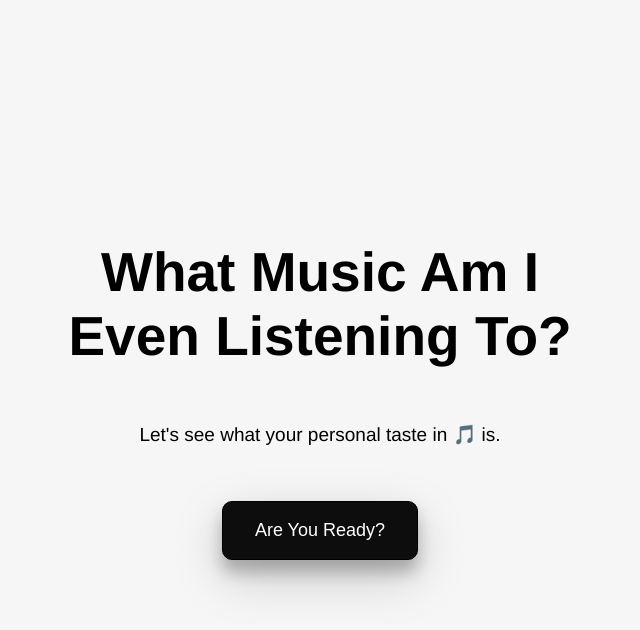
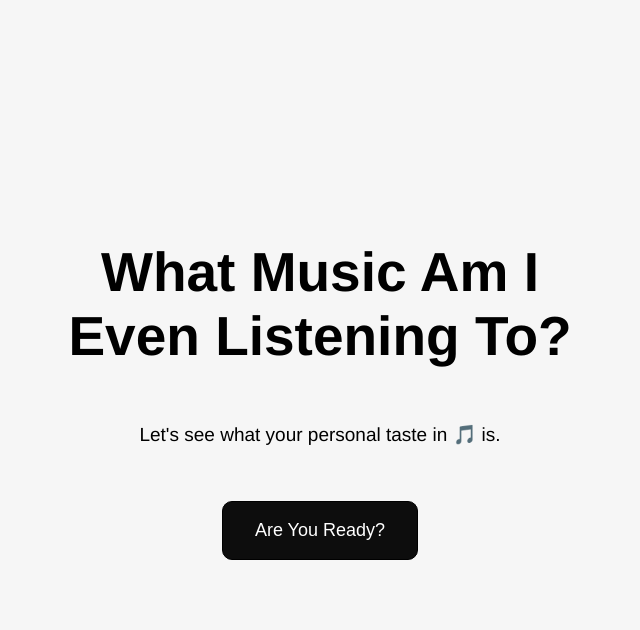
Before and after one commit to c-waller/what-am-i-listening-to, a React (Vite) app: page / in a window 1280 px wide. In both pictures the pointer is over the button "Are You Ready?". Shown: the top 630 px of the page, without its empty margins (320-960 px from the left). Built offline with nearby package versions, Linux system fonts and the light colour scheme.

Commit message:
Changed button styling

```diff
--- a/src/styles/styles.css
+++ b/src/styles/styles.css
@@ -9,12 +9,12 @@ body
 .container
 {
     height: 100vh;
-    background-color: rgba(246, 246, 246, 0.957);
     font-size: xx-large;
     display: flex;
     align-items: center;
     justify-content: center;
     flex-direction: column;
+    background-color: rgba(246, 246, 246, 0.957);
 }
 
 #title
@@ -56,12 +56,13 @@ body
     margin: 0;
     -webkit-transition-duration: 0.4s; /* Safari */
     transition-duration: 0.4s;
+    box-shadow: 0 12px 16px 0 rgba(0,0,0,0.24),0 17px 50px 0 rgba(0,0,0,0.19);
     cursor: pointer;
 }
 
 #quiz-button:hover
 {
-    box-shadow: 0 12px 16px 0 rgba(0,0,0,0.24),0 17px 50px 0 rgba(0,0,0,0.19);
+    box-shadow: none;
     cursor: pointer;
 }
 
--- a/src/transitions/slideIn.tsx
+++ b/src/transitions/slideIn.tsx
@@ -1,6 +1,6 @@
 import { ComponentType } from "react";
-import { motion } from "framer-motion";
-import { AnimatePresence } from "framer-motion";
+import { motion } from "motion/react"
+import { AnimatePresence } from "motion/react";
 
 function slideIn(OgComponent: ComponentType)
 {
```
